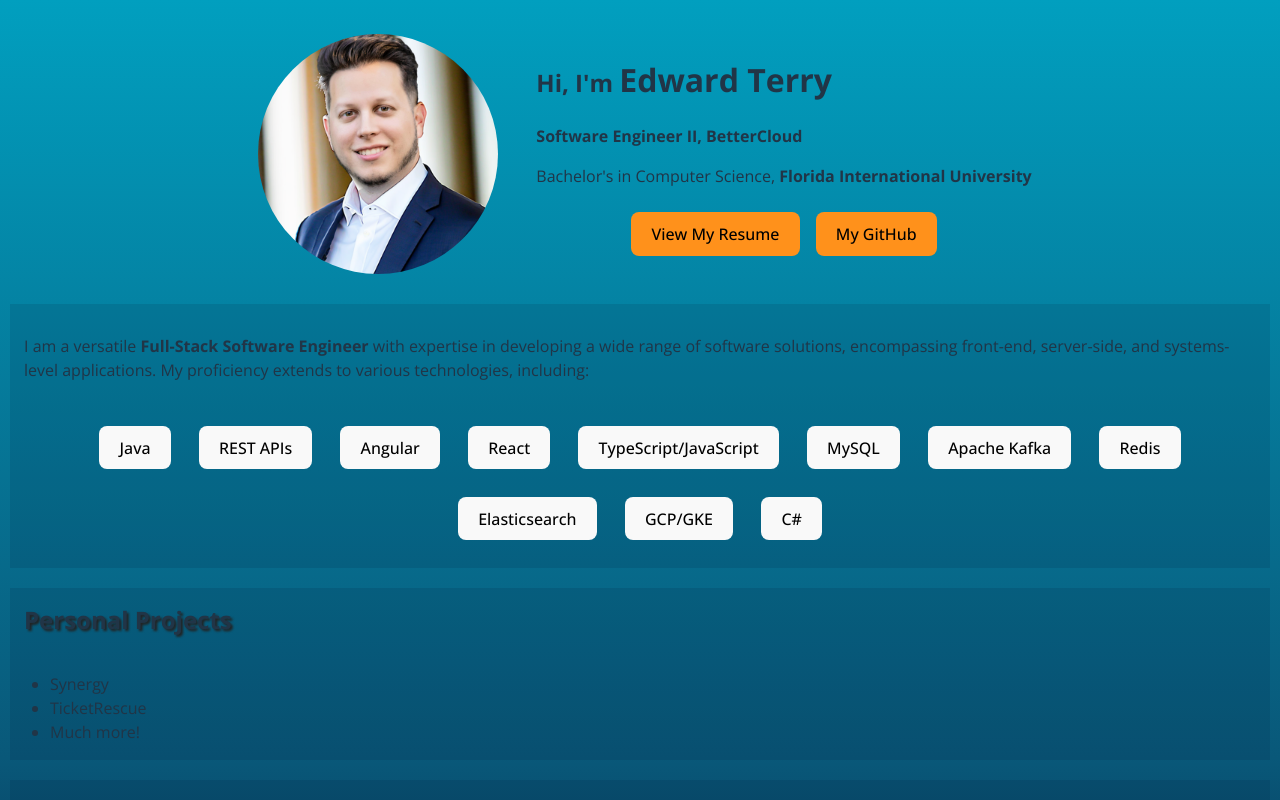
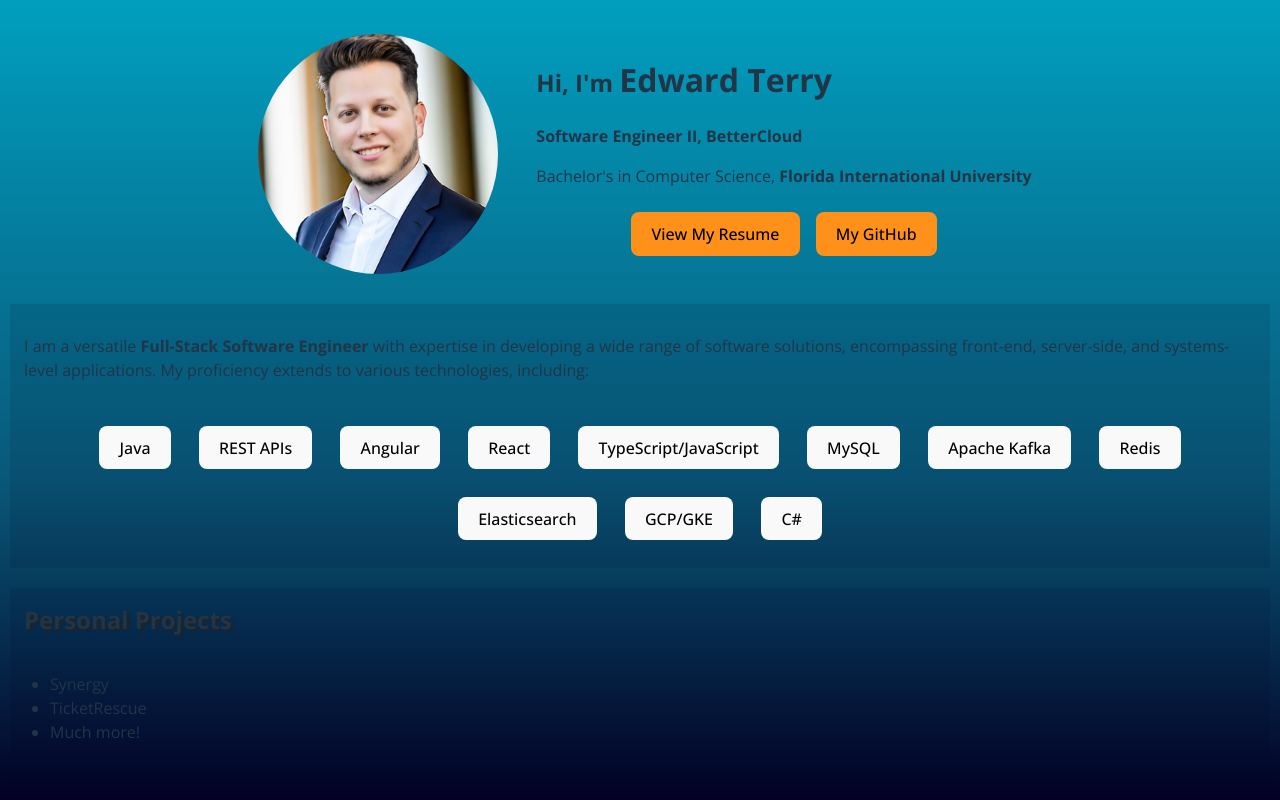
Before and after one commit to EdTerry/EdTerry.github.io, a React (Vite) app in the folder client/: page / in a window 1280 px wide. Shown: the top 800 px of the page. Built offline with nearby package versions, Linux system fonts and the light colour scheme.

Commit message:
Background gradient fixed

```diff
--- a/client/src/index.css
+++ b/client/src/index.css
@@ -12,6 +12,9 @@
   background: -webkit-linear-gradient(0deg, rgba(2,0,36,1) 0%, rgba(9,88,121,1) 40%, rgba(1,159,191,1) 100%);
   background: linear-gradient(0deg, rgba(2,0,36,1) 0%, rgba(9,88,121,1) 40%, rgba(1,159,191,1) 100%);
   filter: progid:DXImageTransform.Microsoft.gradient(startColorstr="#020024",endColorstr="#019fbf",GradientType=1);
+
+  background-size: cover;
+  background-attachment: fixed;
 
   font-synthesis: none;
   text-rendering: optimizeLegibility;
```
